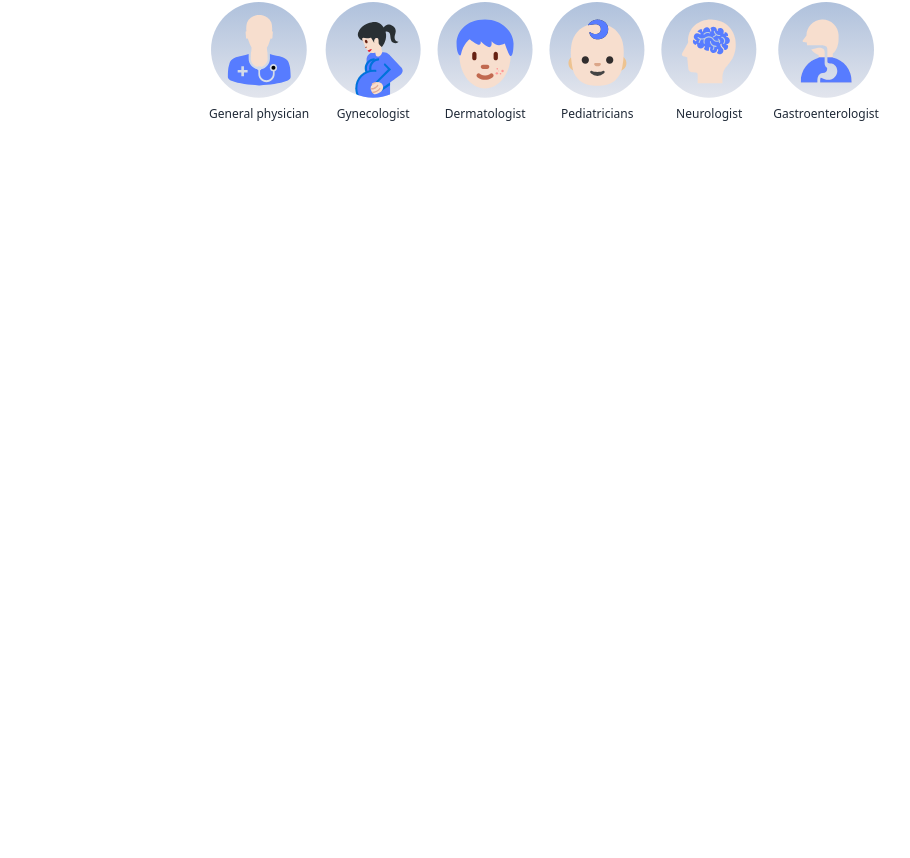
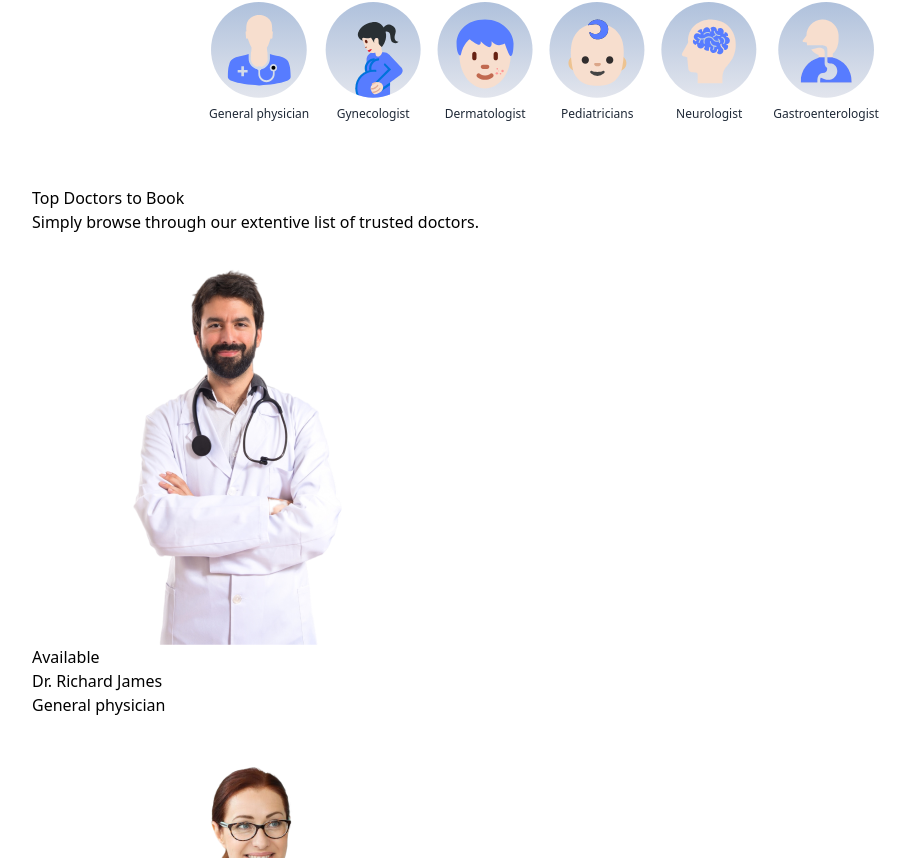
Before and after one commit to leslieyjkim/Prescripto, a React app in the folder frontend/: page / in a window 1280 px wide. Shown: the part 882-1740 px from the top of the page, without its empty margins (96-1006 px from the left). Before the commit the page ends 1068 px from the top, so only its background shows below. Built offline with nearby package versions, Linux system fonts and the light colour scheme; the HTML template or start-up script is replaced by a standard one.

Commit message:
Feature TopDoctors in Homepage (1)

```diff
--- /dev/null
+++ b/frontend/src/components/TopDoctors.jsx
@@ -0,0 +1,28 @@
+import React from 'react'
+import { doctors } from '../assets/assets'
+
+const TopDoctors = () => {
+  return (
+    <div>
+        <h1>Top Doctors to Book</h1>
+        <p>Simply browse through our extentive list of trusted doctors.</p>
+        <div>
+            {doctors.slice(0,10).map((item,index)=>(
+                <div>
+                    <img src={item.image} alt="" />
+                    <div>
+                        <div>
+                            <p></p><p>Available</p>
+                        </div>
+                        <p>{item.name}</p>
+                        <p>{item.speciality}</p>
+                    </div>
+                </div>
+            ))}
+        </div>
+        <button>more</button>
+    </div>
+  )
+}
+
+export default TopDoctors
--- a/frontend/src/pages/Home.jsx
+++ b/frontend/src/pages/Home.jsx
@@ -1,12 +1,14 @@
 import React from 'react'
 import Header from '../components/Header'
 import SpecialityMenu from '../components/SpecialityMenu'
+import TopDoctors from '../components/TopDoctors'
 
 const Home = () => {
   return (
     <div>
        <Header />
        <SpecialityMenu />
+       <TopDoctors />
     </div>
   )
 }
```
